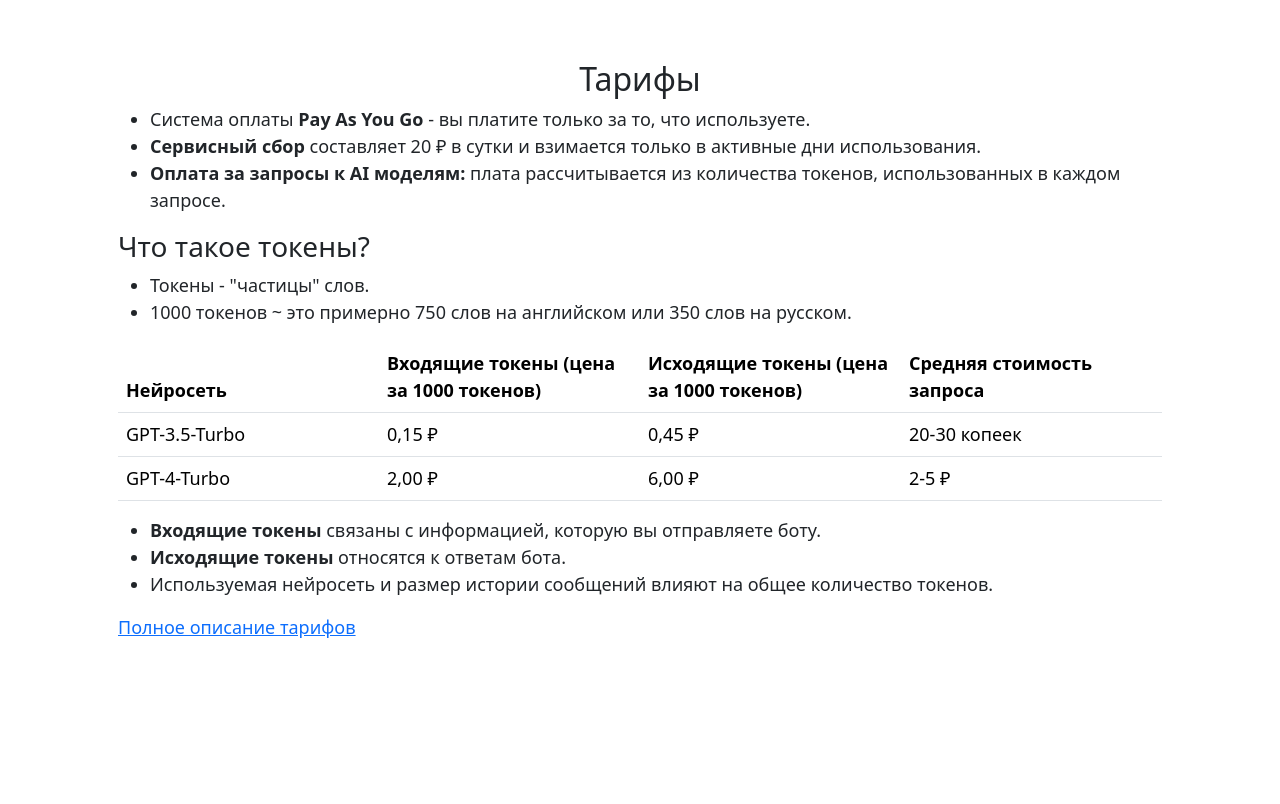
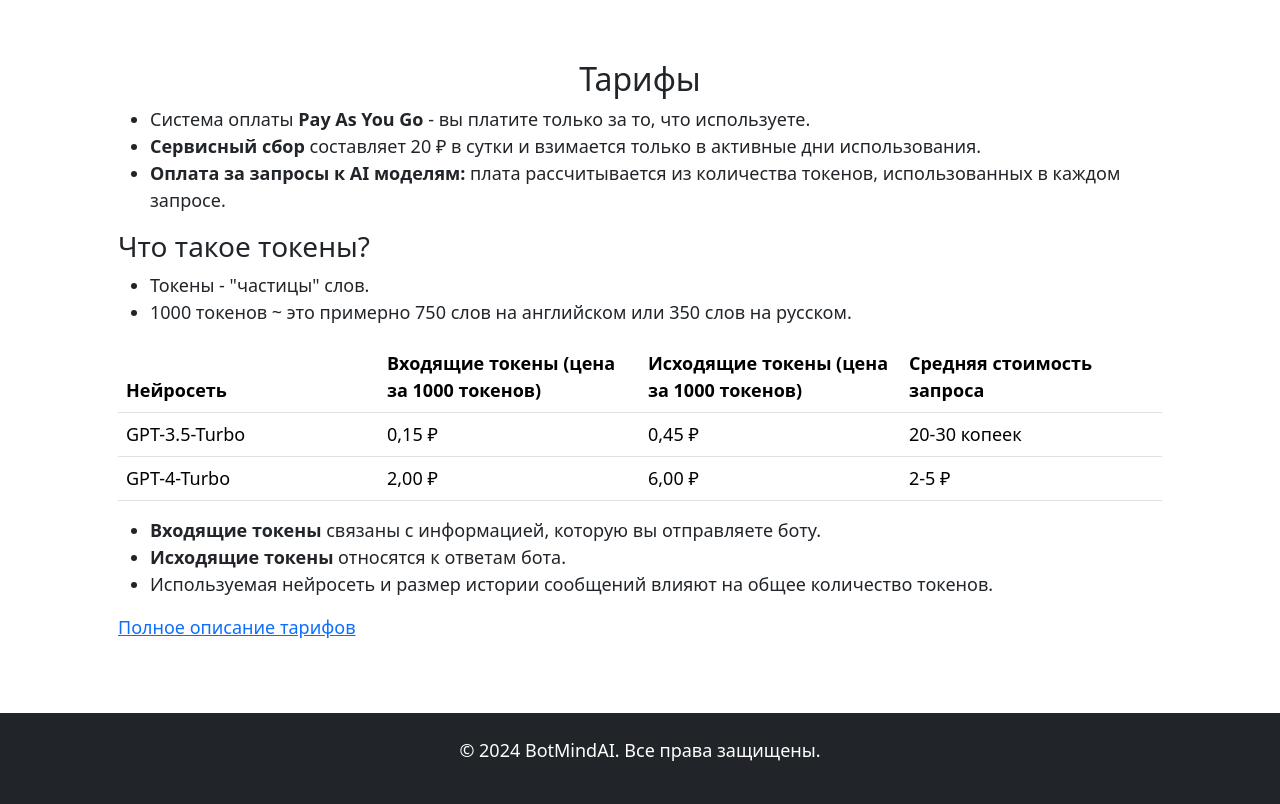
Before and after one commit to k1ng/botmind.ru, a plain HTML site: page index.html in a window 1280 px wide. Shown: the part 2226-3030 px from the top of the page. Before the commit the page ends 2931 px from the top, so only its background shows below. Drawn offline with nearby package versions, Linux system fonts and the light colour scheme.

Commit message:
Add footer

```diff
--- a/index.html
+++ b/index.html
@@ -161,6 +161,9 @@
                     тарифов</a></p>
         </div>
     </div>
+    <footer class="text-white bg-dark p-4 mt-2 text-center">
+        <p>© 2024 BotMindAI. Все права защищены.</p>
+    </footer>
 
     <script src="https://cdn.jsdelivr.net/npm/bootstrap@5.3.2/dist/js/bootstrap.bundle.min.js"
         integrity="sha384-C6RzsynM9kWDrMNeT87bh95OGNyZPhcTNXj1NW7RuBCsyN/o0jlpcV8Qyq46cDfL"
```
